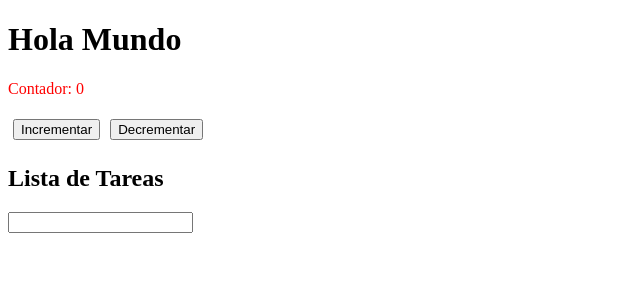
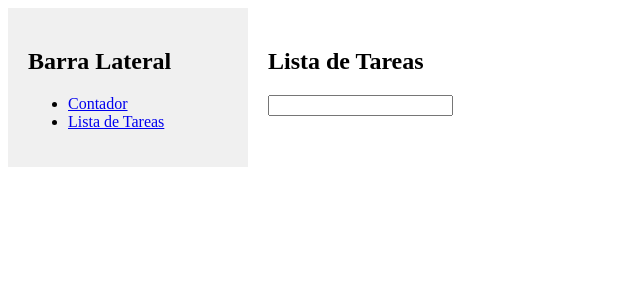
Before and after one commit to Raulro03/Project-Vue, a Vue app: page /lista-de-tareas in a window 1280 px wide. Shown: the top 300 px of the page, without its empty margins (0-640 px from the left). Built offline with nearby package versions, Linux system fonts and the light colour scheme.

Commit message:
Creamos Barra lateral con enlace a los componentes ademas, creamos una vista main para el app.vue y usamos el index.js para redireccionar a donde queremos con el router-link

```diff
--- a/src/App.vue
+++ b/src/App.vue
@@ -1,11 +1,9 @@
 <template>
-  <Contador></Contador>
-  <ListaDeTareas></ListaDeTareas>
+  <MainView></MainView>
 </template>
 
 <script setup>
-  import Contador from './components/Contador.vue';
-  import ListaDeTareas from './components/ListaDeTareas.vue';
+  import MainView from './views/MainView.vue';
 </script>
 
 <style scoped>
--- a/src/components/ListaDeTareas.vue
+++ b/src/components/ListaDeTareas.vue
@@ -5,6 +5,7 @@
         <ul>
             <li v-for="(tarea, index) in tareas" :key="index">
                 {{ index + ". " + tarea }}
+                <button @click="borrarTareas">Eliminar</button>
             </li>
         </ul>
     </div>
@@ -18,6 +19,9 @@
         tareas.value.push(nuevaTarea.value);
         nuevaTarea.value = '';
     }
+    const borrarTareas = (index) => {
+        tareas.value.splice(index, 1);
+    }
 </script>
 
 <style scoped>
--- /dev/null
+++ b/src/components/Sidebar.vue
@@ -0,0 +1,21 @@
+<template>
+    <div class="sidebar">
+        <h2>Barra Lateral</h2>
+        <ul>
+            <li><router-link to="/contador">Contador</router-link></li>
+            <li><router-link to="/lista-de-tareas">Lista de Tareas</router-link></li>
+        </ul>
+    </div>
+</template>
+
+<script setup>
+
+</script>
+
+<style scoped>
+    .sidebar {
+        width: 200px;
+        background-color: #f0f0f0;
+        padding: 20px;
+    }
+</style>
--- a/src/router/index.js
+++ b/src/router/index.js
@@ -8,15 +8,17 @@ const router = createRouter({
       path: '/',
       name: 'home',
       component: HomeView,
+    },*/
+    {
+      path: '/contador',
+      name: 'contador',
+      component: () => import('../components/Contador.vue'),
     },
     {
-      path: '/about',
-      name: 'about',
-      // route level code-splitting
-      // this generates a separate chunk (About.[hash].js) for this route
-      // which is lazy-loaded when the route is visited.
-      component: () => import('../views/AboutView.vue'),
-    },*/
+      path: '/lista-de-tareas',
+      name: 'ListaDeTareas',
+      component: () => import('../components/ListaDeTareas.vue'),
+    },
   ],
 })
 
--- /dev/null
+++ b/src/views/MainView.vue
@@ -0,0 +1,22 @@
+<template>
+    <div class="container">
+        <Sidebar></Sidebar>
+        <div class="content">
+            <router-view></router-view>
+        </div>
+    </div>
+</template>
+
+<script setup>
+    import Sidebar from '../components/Sidebar.vue';
+</script>
+
+<style scoped>
+    .container {
+        display: flex;
+    }
+    .content {
+        flex: 1;
+        padding: 20px;
+    }
+</style>
```
